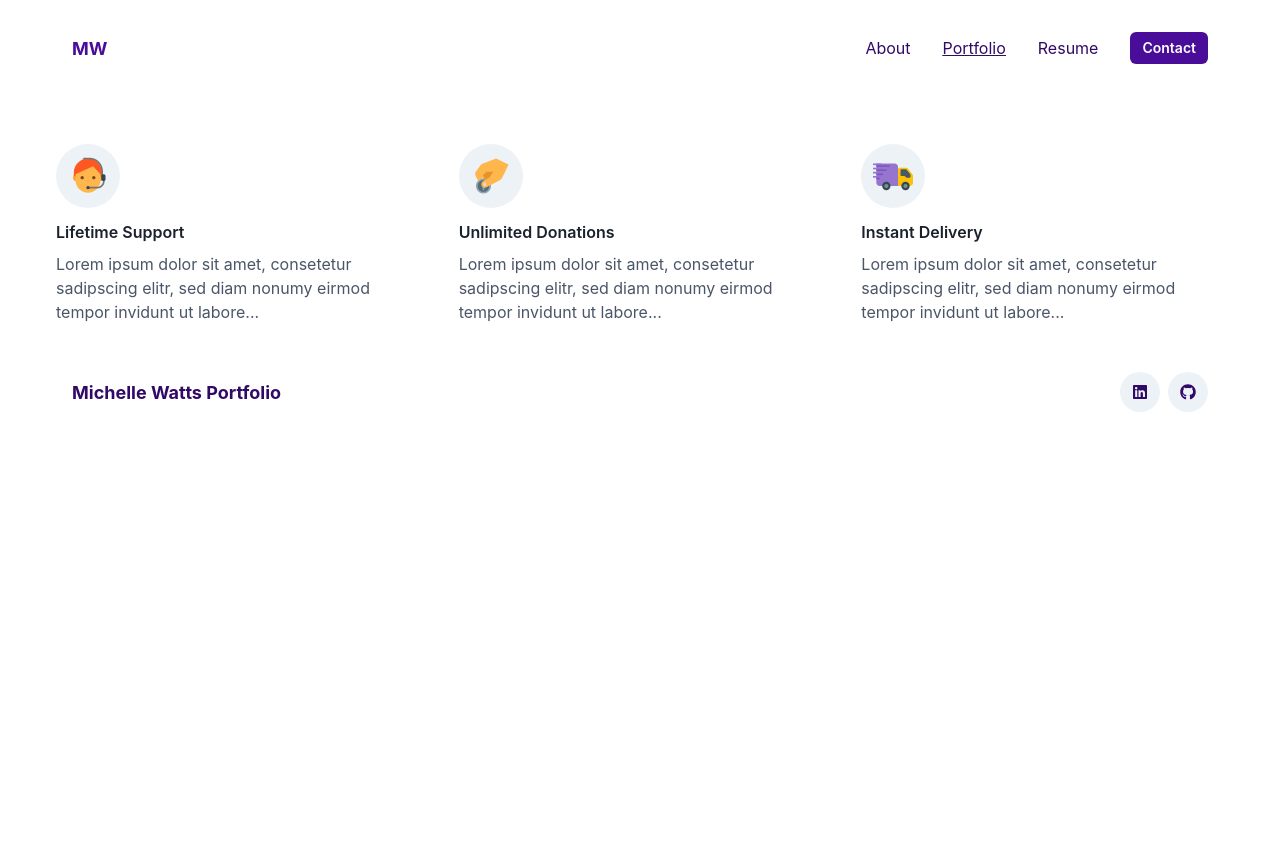
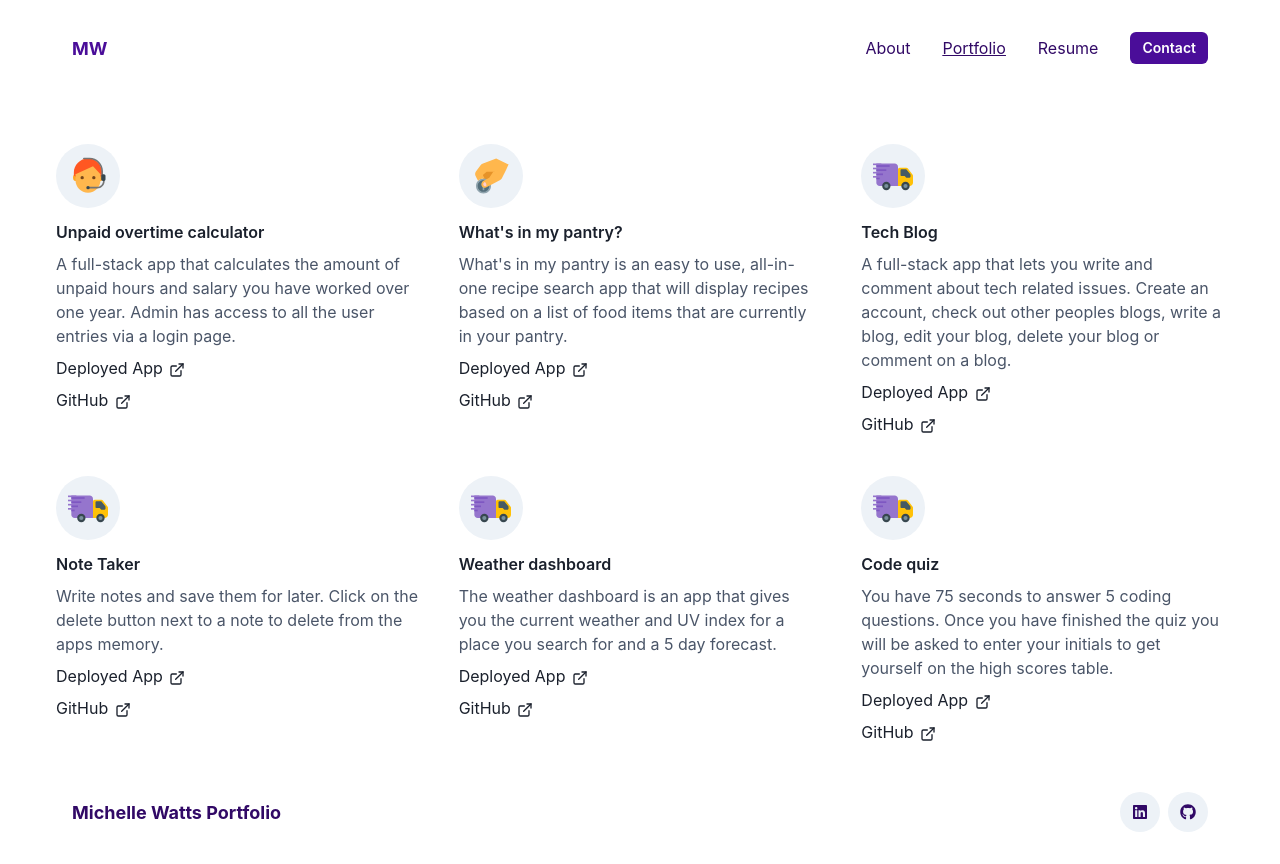
Before and after one commit to michellewatts20000/watts-react-portfolio-chakra, a React (Create React App) app: page /portfolio in a window 1280 px wide. Before the commit the page ends 800 px from the top, so only its background shows below. Built offline with nearby package versions, Linux system fonts and the light colour scheme.

Commit message:
links added to footer

```diff
--- a/src/components/sections/Footer.js
+++ b/src/components/sections/Footer.js
@@ -5,7 +5,6 @@ import { FaGithub, FaLinkedin } from 'react-icons/fa'
 
 function Footer() {
     return (
-
         <Flex
             align="center"
             justify="space-between"
@@ -13,17 +12,15 @@ function Footer() {
             w="100%"
             p={8}
             bg={["primary.500", "primary.500", "transparent", "transparent"]}
-            color={["white", "white", "primary.700", "primary.700"]}
+            color={["primary.700", "primary.700"]}
         >
-            <Text fontSize="lg" fontWeight="bold">
+            <Text color={["white", "white", "primary.700", "primary.700"]} fontSize="lg" fontWeight="bold">
                 Michelle Watts Portfolio
             </Text>
             <Spacer></Spacer>
-            <IconButton icon={<FaLinkedin />} isRound='true' to="https://www.linkedin.com/in/michelle-e-watts/" ></IconButton>
-            <IconButton ml={2} icon={<FaGithub />} isRound='true' to="https://github.com/michellewatts20000" ></IconButton>
+            <IconButton icon={<FaLinkedin />} isRound='true' onClick={() => window.open('https://www.linkedin.com/in/michelle-e-watts/')}  ></IconButton>
+            <IconButton ml={2} icon={<FaGithub />} isRound='true' onClick={() => window.open('https://github.com/michellewatts20000')} ></IconButton>
         </Flex>
-
-
     );
 }
 
--- a/src/components/sections/Project.js
+++ b/src/components/sections/Project.js
@@ -1,8 +1,10 @@
 import React from 'react'
 import { Box, SimpleGrid, Icon, Text, Stack, Flex } from '@chakra-ui/react';
 import { FcAssistant, FcDonate, FcInTransit } from 'react-icons/fc';
+import { Link } from "@chakra-ui/react"
+import { ExternalLinkIcon } from '@chakra-ui/icons'
 
-const Feature = ({ title, text, icon }) => {
+const Feature = ({ title, text, icon, link1, link2 }) => {
   return (
     <Stack>
       <Flex
@@ -18,6 +20,12 @@ const Feature = ({ title, text, icon }) => {
       </Flex>
       <Text fontWeight={600}>{title}</Text>
       <Text color={'gray.600'}>{text}</Text>
+      <Link href={link1} isExternal>
+  Deployed App <ExternalLinkIcon mx="2px" />
+</Link>
+<Link href={link2} isExternal>
+  GitHub <ExternalLinkIcon mx="2px" />
+</Link>
     </Stack>
   );
 };
@@ -28,24 +36,57 @@ export default function FeaturedProjects() {
       <SimpleGrid columns={{ base: 1, md: 3 }} spacing={10}>
         <Feature
           icon={<Icon as={FcAssistant} w={10} h={10} />}
-          title={'Lifetime Support'}
+          title={'Unpaid overtime calculator'}
           text={
-            'Lorem ipsum dolor sit amet, consetetur sadipscing elitr, sed diam nonumy eirmod tempor invidunt ut labore...'
+            'A full-stack app that calculates the amount of unpaid hours and salary you have worked over one year. Admin has access to all the user entries via a login page.'
           }
+          link1={"https://the-right-to-switch-off.herokuapp.com/"}
+          link2={"https://github.com/michellewatts20000/unpaid-overtime-calc"}
         />
         <Feature
           icon={<Icon as={FcDonate} w={10} h={10} />}
-          title={'Unlimited Donations'}
+          title={"What's in my pantry?"}
           text={
-            'Lorem ipsum dolor sit amet, consetetur sadipscing elitr, sed diam nonumy eirmod tempor invidunt ut labore...'
+            "What's in my pantry is an easy to use, all-in-one recipe search app that will display recipes based on a list of food items that are currently in your pantry."
           }
+          link1={"https://michellewatts20000.github.io/whats-in-my-pantry/"}
+          link2={"https://github.com/michellewatts20000/whats-in-my-pantry"}
         />
         <Feature
           icon={<Icon as={FcInTransit} w={10} h={10} />}
-          title={'Instant Delivery'}
+          title={'Tech Blog'}
           text={
-            'Lorem ipsum dolor sit amet, consetetur sadipscing elitr, sed diam nonumy eirmod tempor invidunt ut labore...'
+            'A full-stack app that lets you write and comment about tech related issues. Create an account, check out other peoples blogs, write a blog, edit your blog, delete your blog or comment on a blog.'
           }
+          link1={"https://boiling-beach-99511.herokuapp.com/"}
+          link2={"https://github.com/michellewatts20000/tech-blog"}
+        />
+        <Feature
+          icon={<Icon as={FcInTransit} w={10} h={10} />}
+          title={'Note Taker'}
+          text={
+            'Write notes and save them for later. Click on the delete button next to a note to delete from the apps memory.'
+          }
+           link1={"https://hidden-sands-80026.herokuapp.com/notes"}
+          link2={"https://github.com/michellewatts20000/note-taker"}
+        />
+        <Feature
+          icon={<Icon as={FcInTransit} w={10} h={10} />}
+          title={'Weather dashboard'}
+          text={
+            'The weather dashboard is an app that gives you the current weather and UV index for a place you search for and a 5 day forecast.'
+          }
+          link1={"https://michellewatts20000.github.io/weather-dashboard"}
+          link2={"https://github.com/michellewatts20000/weather-dashboard"}
+        />
+        <Feature
+          icon={<Icon as={FcInTransit} w={10} h={10} />}
+          title={'Code quiz'}
+          text={
+            'You have 75 seconds to answer 5 coding questions. Once you have finished the quiz you will be asked to enter your initials to get yourself on the high scores table.'
+          }
+          link1={"https://michellewatts20000.github.io/code-quiz/"}
+          link2={"https://github.com/michellewatts20000/code-quiz"}
         />
       </SimpleGrid>
     </Box>
--- a/src/pages/Portfolio.js
+++ b/src/pages/Portfolio.js
@@ -6,12 +6,8 @@ import MainPage from "../components/layouts/MainPage";
 export default function Portfolio() {
   return (
     <MainPage>
-      <Project
+      <Project />
 
-        title="Michelle Watts Portfolio"
-        text="Hello! I am a digital campaigner at Unions NSW and a web developer. I have a background in graphic/web design & audio engineering. Read more about me ... or jump straight to my projects."
-        icon="/img/my-face.jpeg"
-/>
     </MainPage>
   );
 }
```
